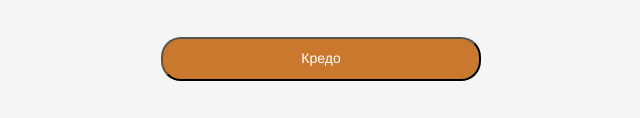
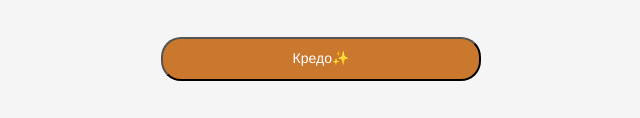
Before and after one commit to Alina-Domracheva/Alina-Domracheva.github.io, a plain HTML site: page index.html in a window 1280 px wide. Shown: the part 865-983 px from the top of the page, 319-959 px from the left. Drawn offline with Linux system fonts and the light colour scheme.

Commit message:
эмоджи в кредо

```diff
--- a/index.html
+++ b/index.html
@@ -52,7 +52,7 @@
       </section>
     </main>
     <footer>
-      <button type = "button" class="button-link" href=""> Кредо </button>
+      <button type = "button" class="button-link" href=""> Кредо✨</button>
     </footer>
     <script type="text/javascript" src="js.js"></script>
   </body>
```
